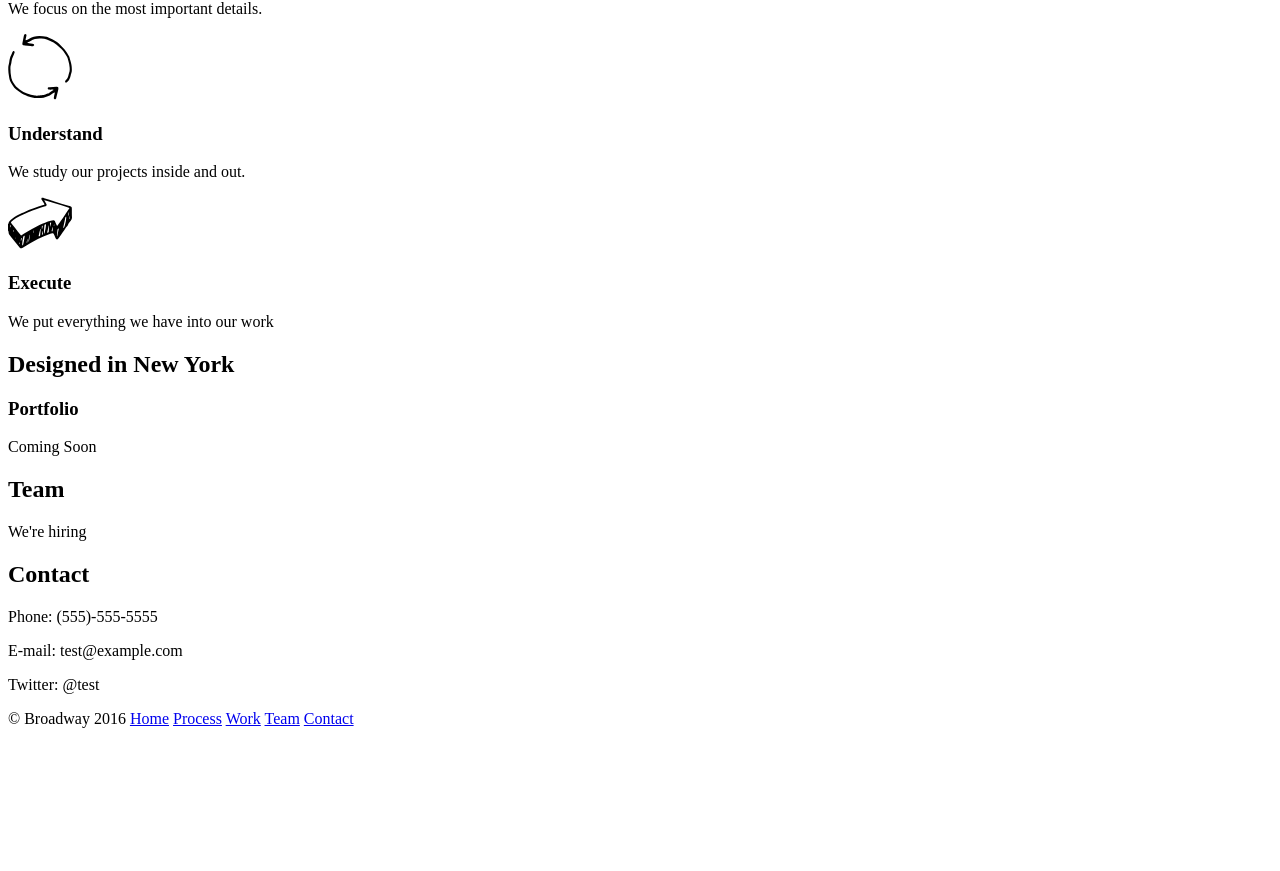
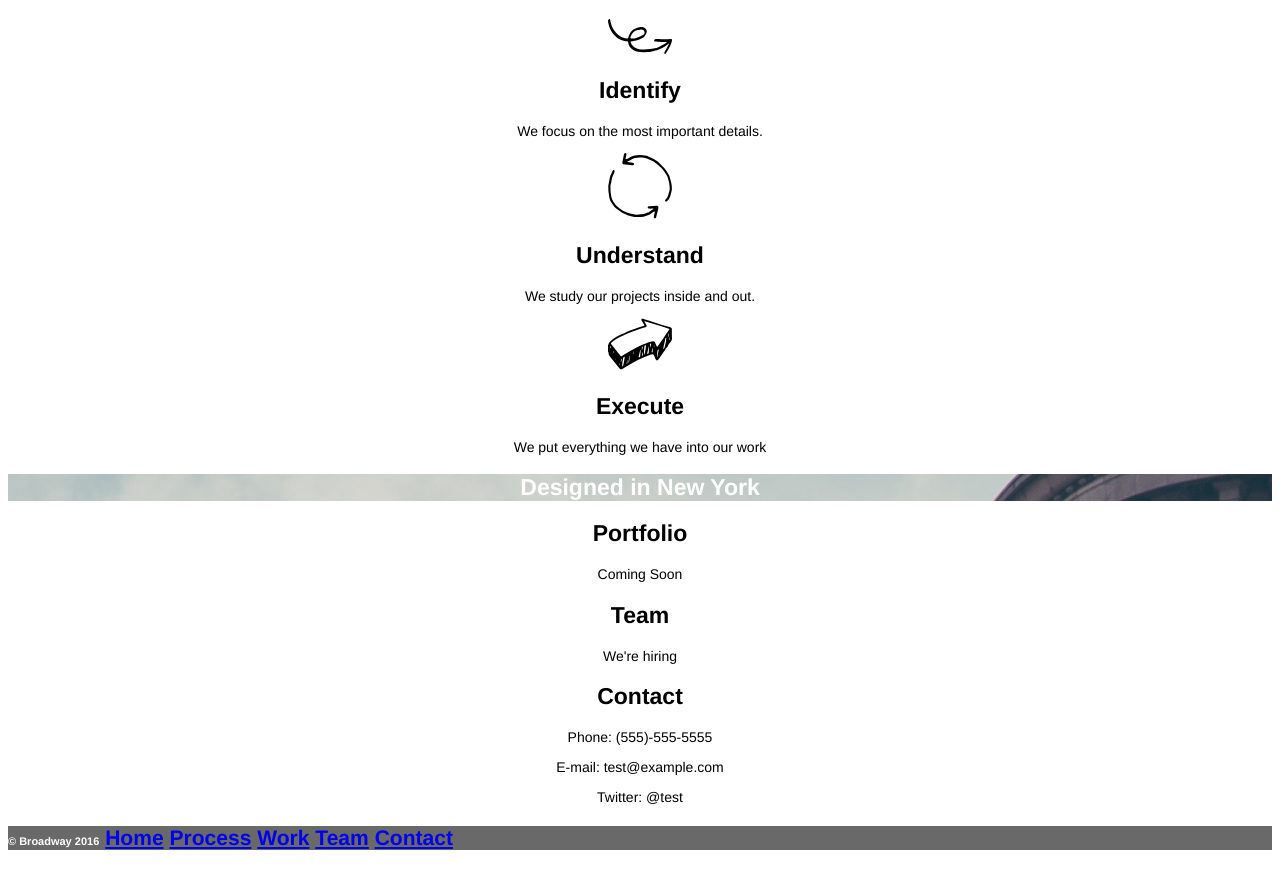
Before and after one commit to DevelopmentGB/Broadway, a plain HTML site: page index.html in a window 1280 px wide. Shown: the part 430-1301 px from the top of the page. Before the commit the page ends 1174 px from the top, so only its background shows below. Drawn offline with Linux system fonts and the light colour scheme.

Commit message:
finalizing all html and css. This brings page to 1.0

```diff
--- a/Resources/style/style.css
+++ b/Resources/style/style.css
@@ -0,0 +1,35 @@
+body {
+  font-family: Helvetica;
+  text-align: center;
+}
+h1 {
+  color:white;
+  font-weight: bold;
+  font-size: 70px;
+}
+h2 {
+  font-size: 23px;
+}
+p {
+  font-size: 14px;
+}
+.navigationLinks {
+  text-align: left;
+  font-size: 18px;
+  color: white;
+  background-color: dimgray;
+}
+.copyright {
+  font-size: 11px;
+  color: white;
+}
+.flatironPicLarge {
+  background-image: url('../images/flatiron.png');
+}
+.ourProcess {
+  font-size: 32px;
+}
+.designedInNewYork {
+  background-image: url('../images/flatiron.png');
+  color: white;
+}
--- a/index.html
+++ b/index.html
@@ -1,35 +1,35 @@
 <!DOCTYPE html>
 <html lang="en" dir="ltr">
   <head>
-    <link href = ./Resources/style/style.css>
-    <link class = "flatiron" href = ./Resources/images/flatiron.png>
-    <link class = "identify" href = ./Resources/images/identify.svg>
-    <link class = "understand" href = ./Resources/images/understand.svg>
-    <link class = "execute" href = ./Resources/images/execute.svg>
+    <link href = ./Resources/style/style.css type="text/css" rel="stylesheet">
     <meta charset="utf-8">
     <title>Broadway</title>
   </head>
   <body>
+    <div class = "flatironPicLarge">
       <h1 id="contact">Broadway Design</h1>
       <h3><a href = #contact>Home</a></h3>
       <h3><a href = #contact>Process</a></h3>
       <h3><a href = #contact>Work</a></h3>
       <h3><a href = #contact>Team</a></h3>
       <h3><a href = #contact>Contact</a></h3>
+    </div>
 
-    <h2>Our Process</h2>
+    <h2 class = "ourProcess">Our Process</h2>
     <img src = ./Resources/images/identify.svg></img>
-    <h3>Identify</h3>
+    <h2>Identify</h2>
     <p>We focus on the most important details.</p>
     <img src = ./Resources/images/understand.svg></img>
-    <h3>Understand</h3>
+    <h2>Understand</h2>
     <p>We study our projects inside and out.</p>
     <img src = ./Resources/images/execute.svg></img>
-    <h3>Execute</h3>
+    <h2>Execute</h2>
     <p>We put everything we have into our work</p>
 
+    <div class = "designedInNewYork">
       <h2>Designed in New York</h2>
-    <h3>Portfolio</h3>
+    </div>
+    <h2>Portfolio</h2>
     <p>Coming Soon</p>
     <h2>Team</h2>
     <p>We're hiring</p>
@@ -37,12 +37,14 @@
     <p>Phone: (555)-555-5555</p>
     <p>E-mail: test@example.com</p>
     <p>Twitter: @test</p>
-    <p class = copyright>&copy Broadway 2016
-      <span><a href = #contact>Home</a></span>
-      <span><a href = #contact>Process</a></span>
-      <span><a href = #contact>Work</a></span>
-      <span><a href = #contact>Team</a></span>
-      <span><a href = #contact>Contact</a></span>
-    </p>
+    <div class = "navigationLinks">
+      <h3><span class = "copyright">&copy Broadway 2016</span>
+        <a href = #contact>Home</a>
+        <a href = #contact>Process</a>
+        <a href = #contact>Work</a>
+        <a href = #contact>Team</a>
+        <a href = #contact>Contact</a>
+      </h3>
+    </div>
   </body>
 </html>
```
Lines whose indentation alone changed are shown as unchanged.
